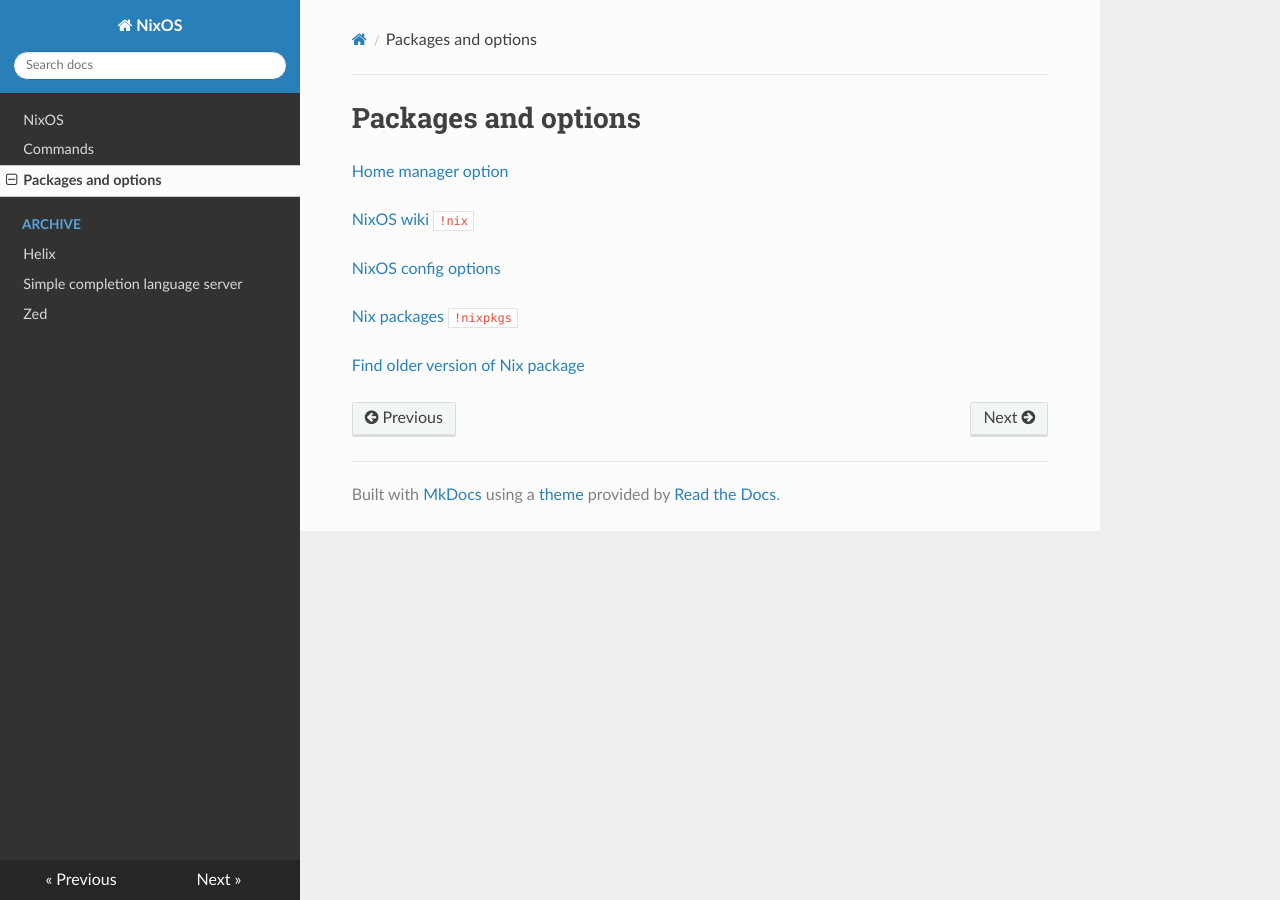
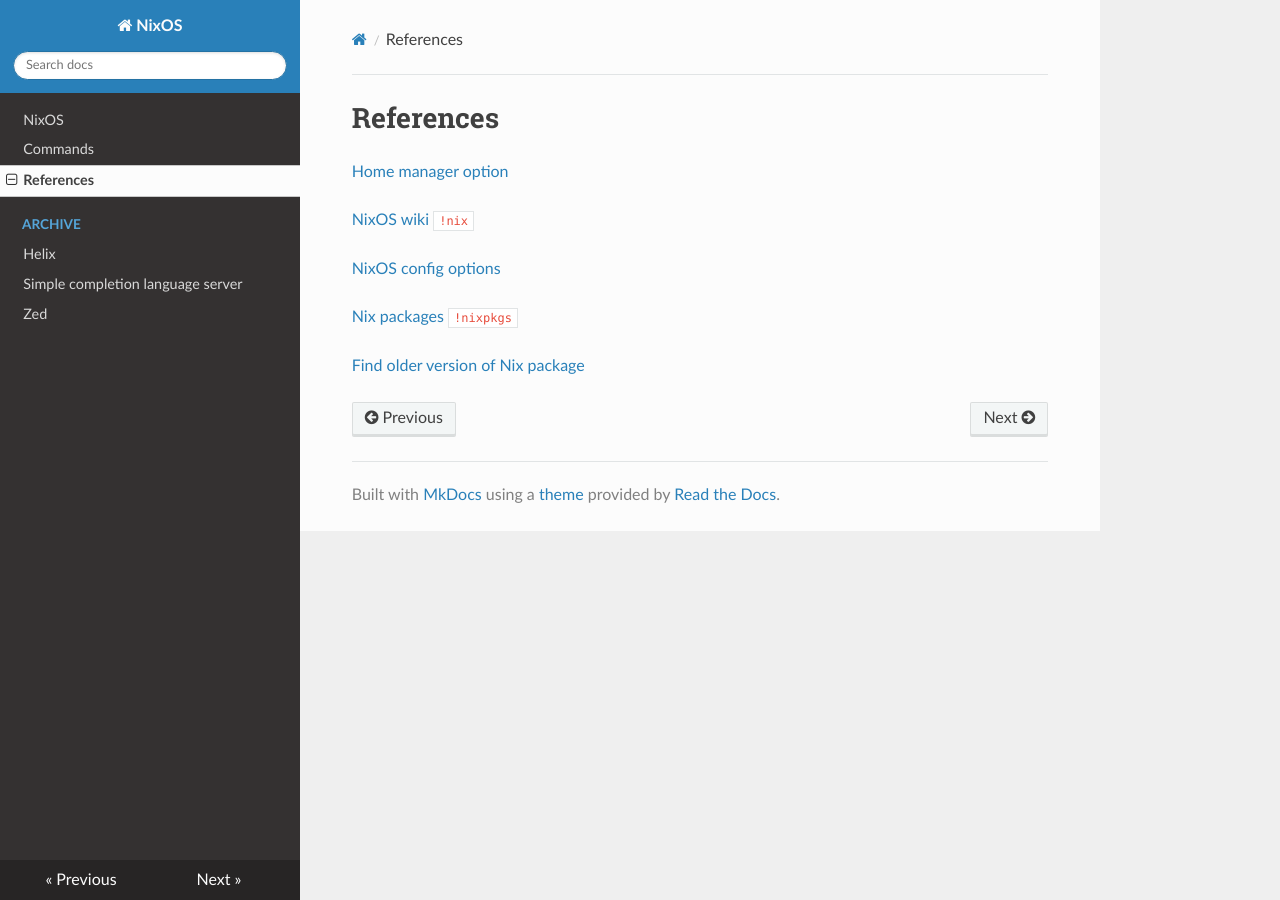
Before and after one commit to patrickswijgman/nixos, an MkDocs documentation site: the page built from docs/references.md, in a window 1280 px wide. Built offline with MkDocs 1.6.1, drawn with Linux system fonts in a browser that asks for light colours; nearby versions of some CDN libraries.

```diff
--- a/docs/references.md
+++ b/docs/references.md
@@ -1,4 +1,4 @@
-# Packages and options
+# References
 
 [Home manager option](https://home-manager-options.extranix.com/?query=&release=master)
 
```
Also changed, not shown: 1 other file.
